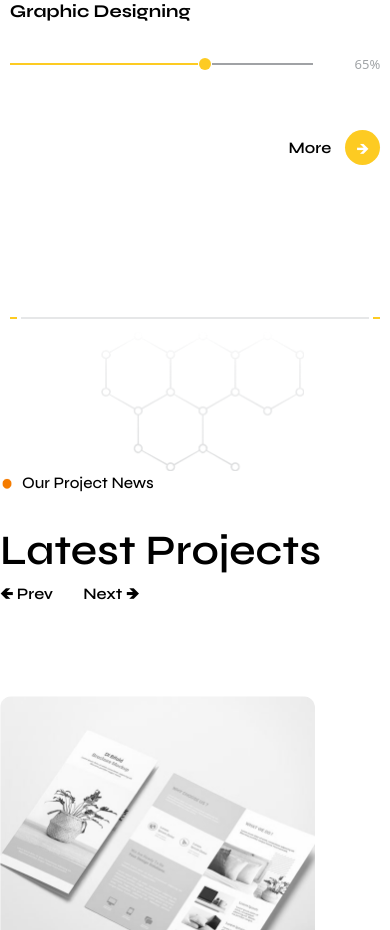
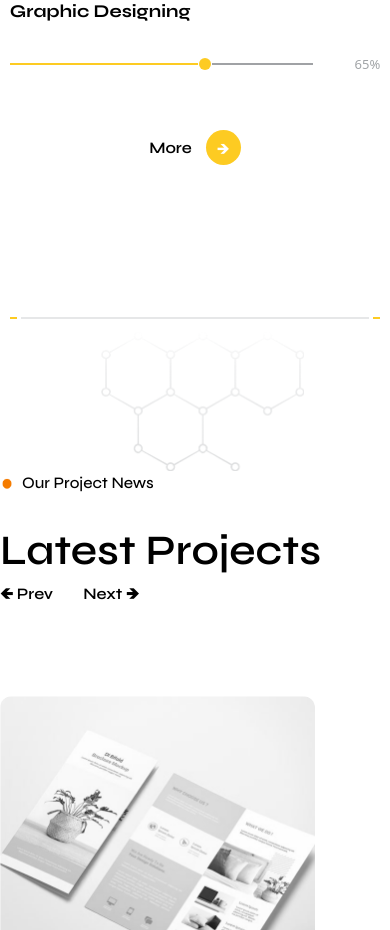
Before and after one commit to Mustajaaab/Northine, a React (Vite) app: page /home in a window 390 px wide. Shown: the part 6340-7270 px from the top of the page. Built offline with nearby package versions, Linux system fonts and the light colour scheme; a web font is replaced by a local one.

Commit message:
little changes

```diff
--- a/src/components/sec4/index.jsx
+++ b/src/components/sec4/index.jsx
@@ -60,7 +60,7 @@ function Sec4() {
                         { title: "Graphic Designing", index: 5 },
                     ].map((skill, idx) => (
                         <div key={idx} className="">
-                            <h4 className="font-syne font-bold text-lg">{skill.title}</h4>
+                            <h4 className="font-syne     font-bold text-lg">{skill.title}</h4>
                             <div className="flex mt-[30px]">
                                 <div className="flex items-center w-[90%] gap-[1px]">
                                     <div
@@ -89,7 +89,7 @@ function Sec4() {
                     ))}
                 </div>
 
-                <div className="flex justify-end my-14">
+                <div className="flex justify-center lg:justify-end my-14">
                         <div className="flex items-center gap-[14px] group">
                             <button className="font-syne font-semibold text-base group-hover:text-yellow ease-in-out duration-300 group-hover:scale-110">
                                 More
```
